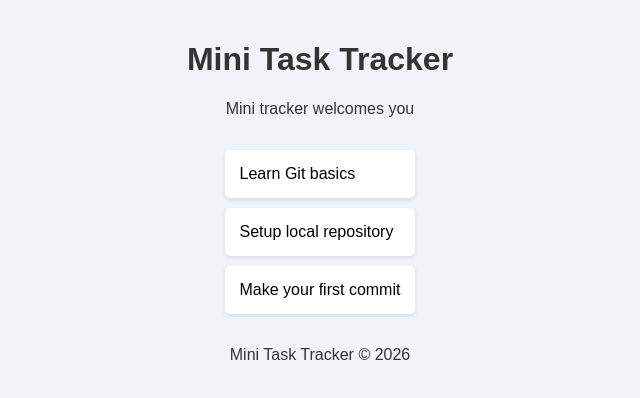
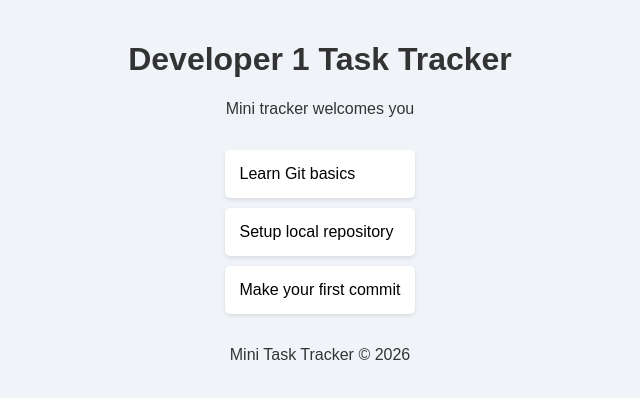
Before and after one commit to VISHWAJITH-GS/Task-Tracker, a plain HTML site: page index.html in a window 1280 px wide. Shown: the whole page, without its empty margins (320-960 px from the left). Drawn offline with Linux system fonts and the light colour scheme.

Commit message:
Developer one completed

```diff
--- a/index.html
+++ b/index.html
@@ -9,7 +9,7 @@
 <body>
     <header>
         <!-- STUDENT 1: Change the heading text here -->
-        <h1>Mini Task Tracker</h1>
+        <h1>Developer 1 Task Tracker</h1>
         <p> Mini tracker welcomes you</p>
     </header>
 
```
